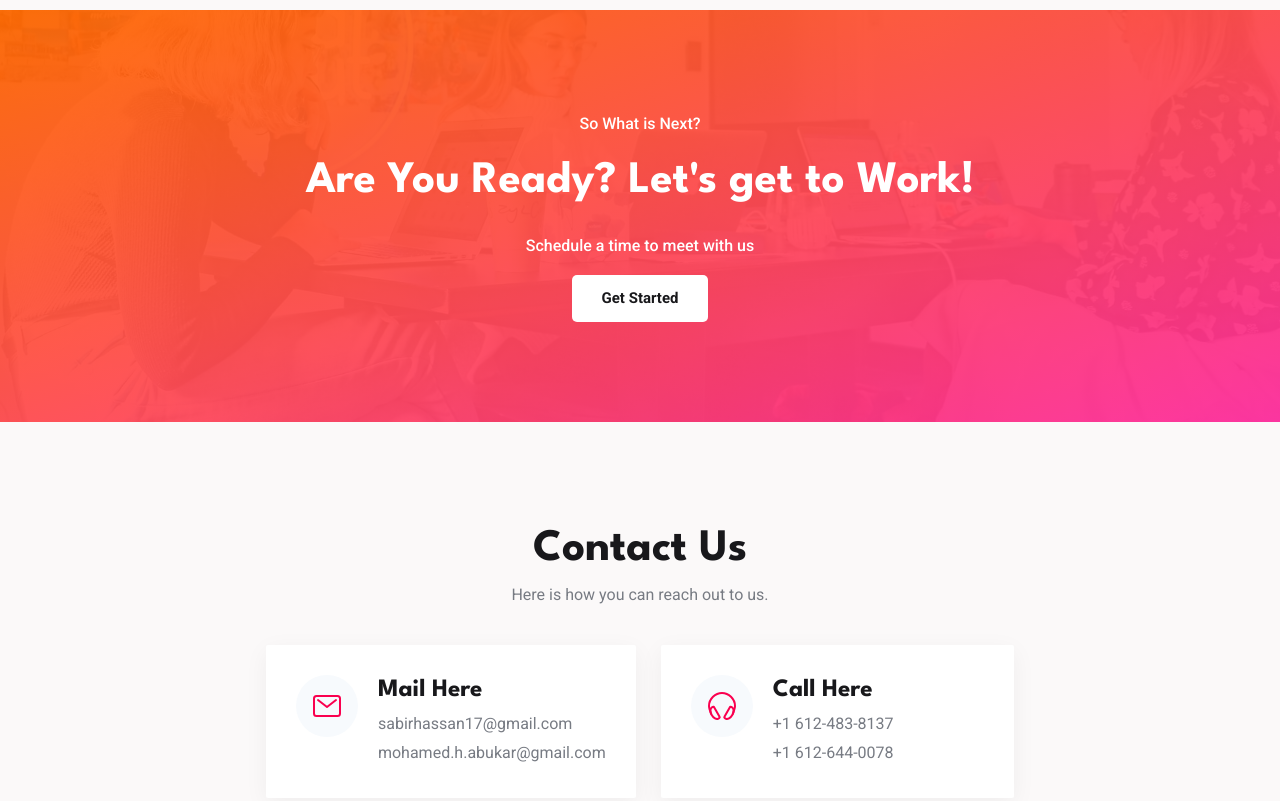
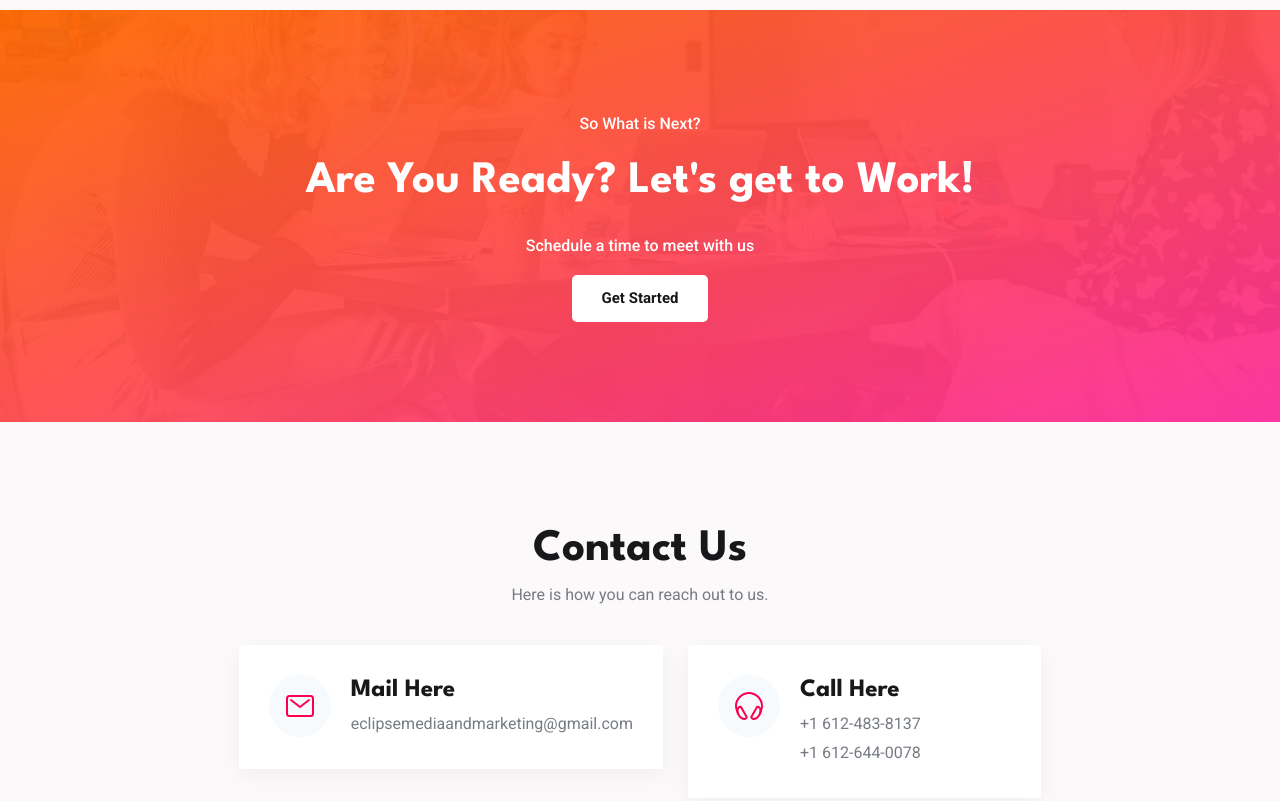
Before and after one commit to eclipsemediamarketing/eclipse_website, a plain HTML site: page index.html in a window 1280 px wide. Shown: the part 2184-2985 px from the top of the page. Drawn offline with nearby package versions, Linux system fonts and the light colour scheme.

Commit message:
email updated.

```diff
--- a/index.html
+++ b/index.html
@@ -278,8 +278,7 @@
 
                   <h3 class="h3 card-title">Mail Here</h3>
 
-                  <a href="" class="card-link">sabirhassan17@gmail.com</a>
-                  <a href="" class="card-link">mohamed.h.abukar@gmail.com</a>
+                  <a href="" class="card-link">eclipsemediaandmarketing@gmail.com</a>
 
                 </div>
 
```
